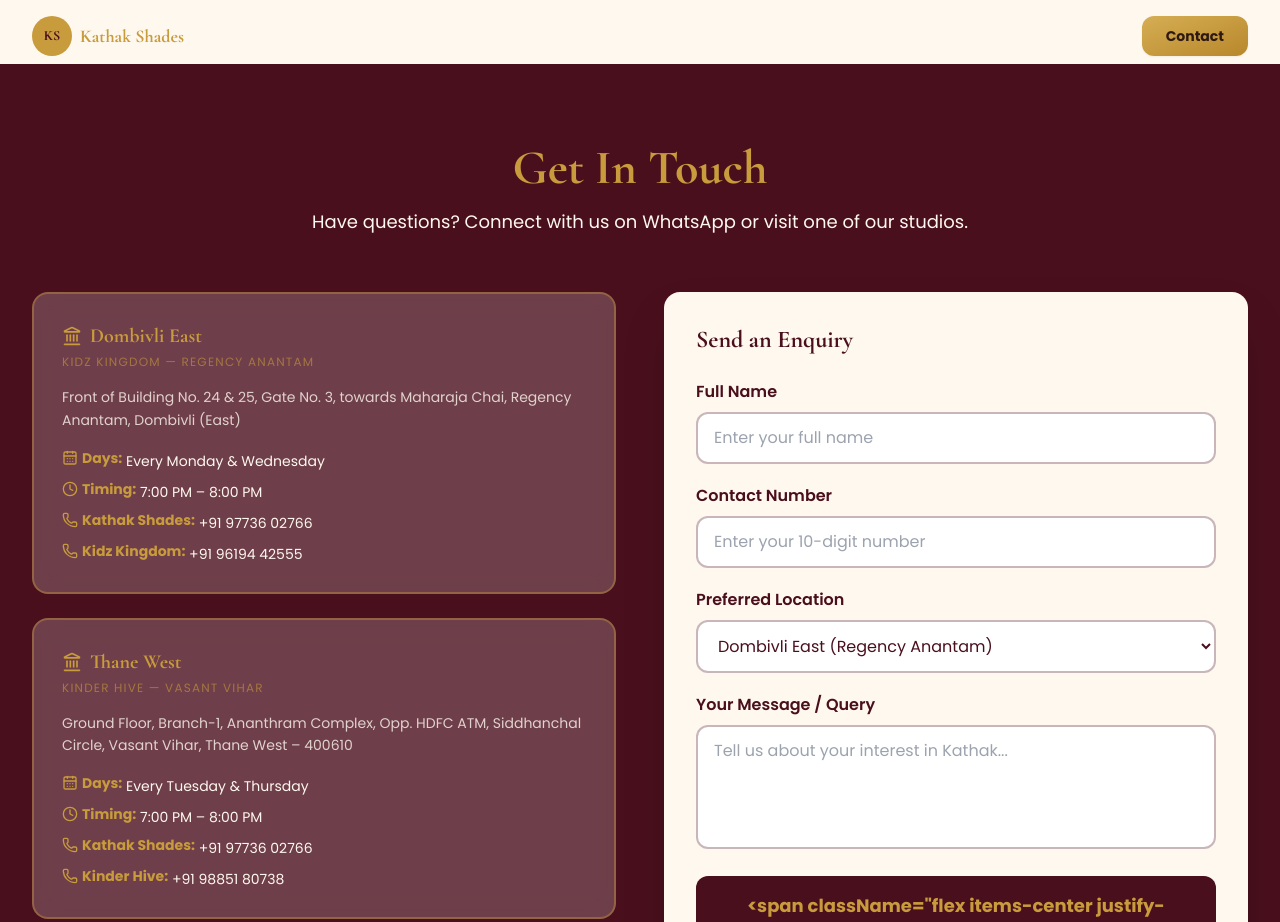
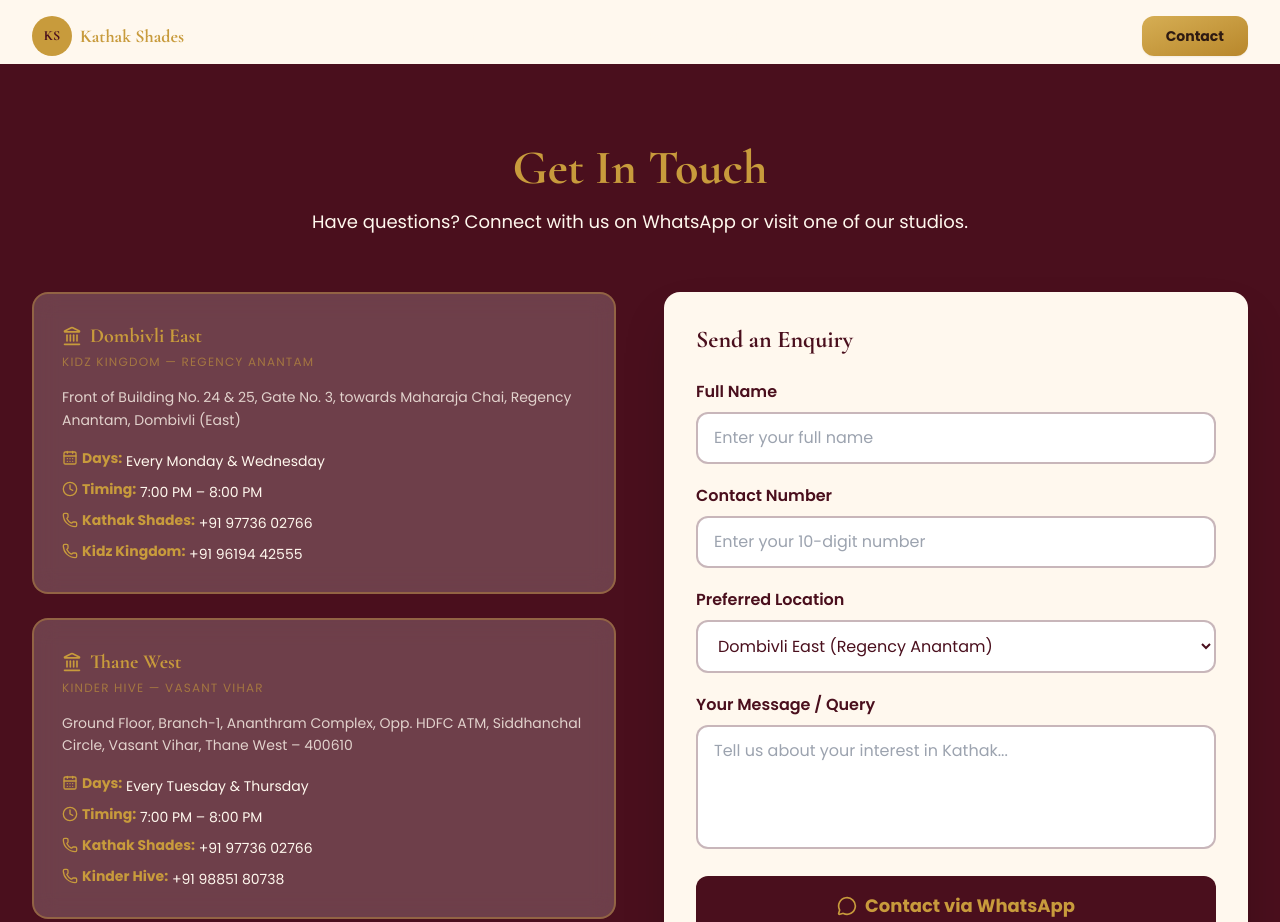
Before and after one commit to Rushabh1697/KATHAKSHADES, a Next.js app: page /contact in a window 1280 px wide. Shown: the top 922 px of the page. Built offline with nearby package versions, Linux system fonts and the light colour scheme.

Commit message:
Fix: Contact button rendering raw HTML - convert string to JSX

```diff
--- a/components/pages/Contact.tsx
+++ b/components/pages/Contact.tsx
@@ -172,7 +172,7 @@
                 disabled={isSubmitting}
                 className="w-full bg-brand-maroon text-brand-gold px-6 py-4 rounded-xl font-sans font-bold text-lg hover:bg-brand-maroon/90 transition-colors disabled:opacity-50 disabled:cursor-not-allowed transform hover:scale-105"
               >
-                {isSubmitting ? 'Connecting...' : '<span className="flex items-center justify-center gap-2"><MessageCircle className="w-5 h-5" /> Contact via WhatsApp</span>'}
+                {isSubmitting ? 'Connecting...' : <span className="flex items-center justify-center gap-2"><MessageCircle className="w-5 h-5" /> Contact via WhatsApp</span>}
               </button>
               <p className="font-sans text-sm text-brand-black/60 text-center">
                 You&rsquo;ll be redirected to WhatsApp to complete your enquiry
```
